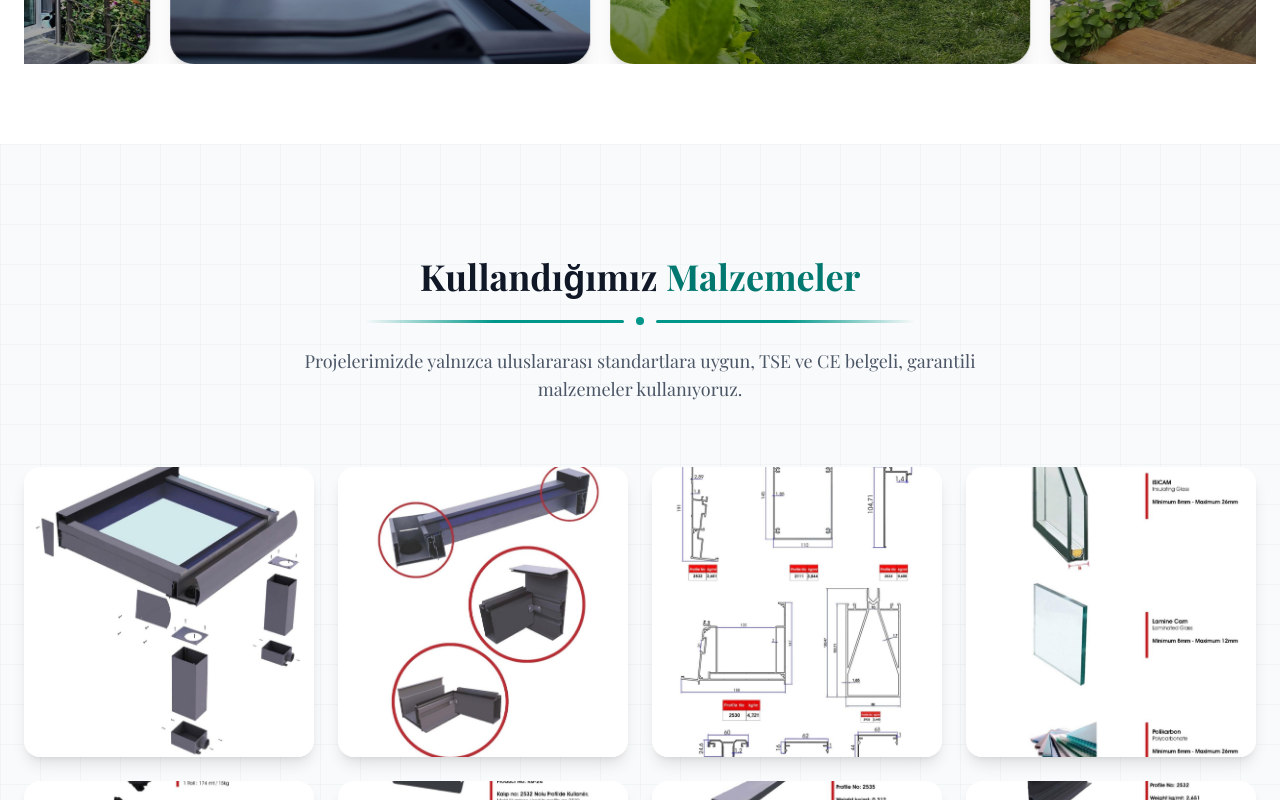
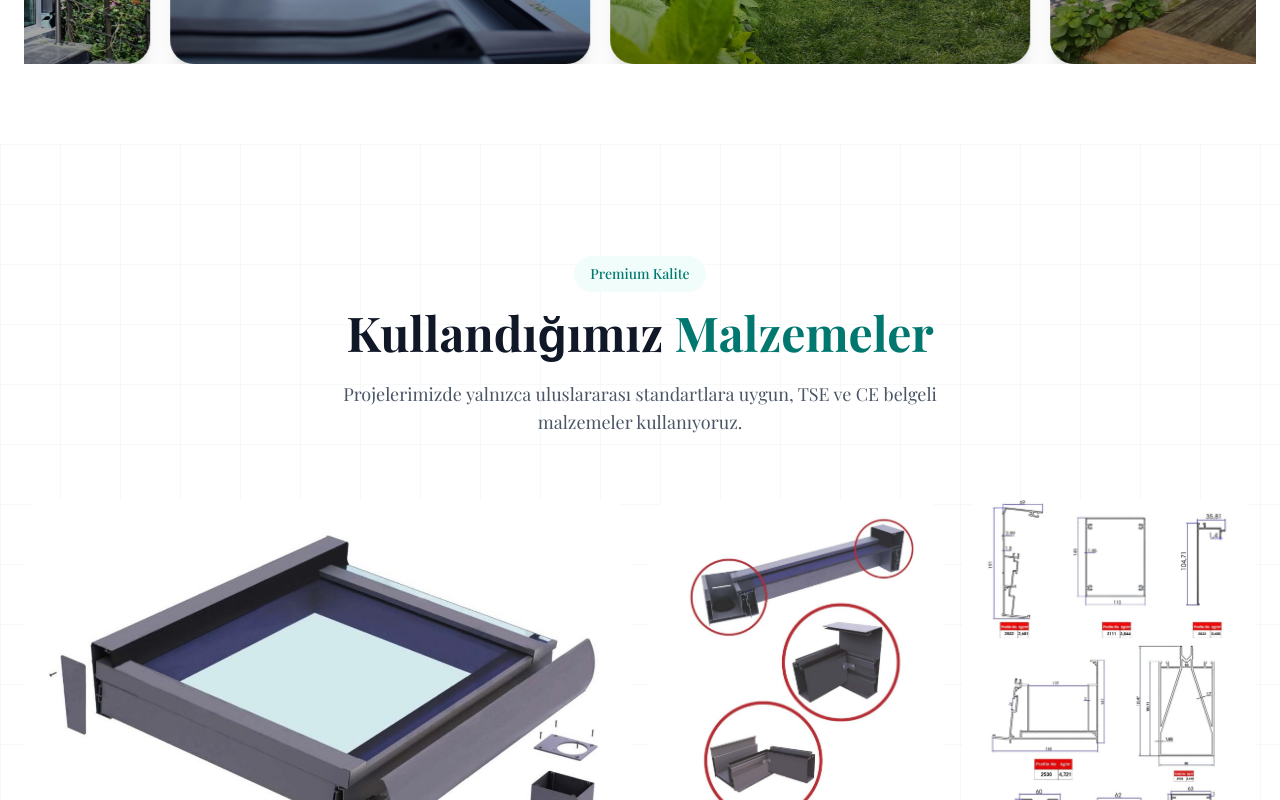
Before and after one commit to iddaasohbet/vipbahce, a Next.js app: page / in a window 1280 px wide. Shown: the part 2000-2800 px from the top of the page. Built offline with nearby package versions, Linux system fonts and the light colour scheme.

Commit message:
feat: UI improvements - materials section redesign, headset icon, CTA animations

```diff
--- a/src/app/globals.css
+++ b/src/app/globals.css
@@ -126,3 +126,17 @@ main {
 .snake-delay-4::before { animation-delay: 1.5s; }
 .snake-delay-5::before { animation-delay: 2s; }
 .snake-delay-6::before { animation-delay: 2.5s; }
+
+/* Pulse glow animation for CTA button */
+@keyframes pulse-glow {
+  0%, 100% {
+    box-shadow: 0 0 20px rgba(13, 148, 136, 0.4), 0 0 40px rgba(13, 148, 136, 0.2);
+  }
+  50% {
+    box-shadow: 0 0 30px rgba(13, 148, 136, 0.6), 0 0 60px rgba(13, 148, 136, 0.4);
+  }
+}
+
+.animate-pulse-glow {
+  animation: pulse-glow 2s ease-in-out infinite;
+}
--- a/src/components/FloatingContactBar.tsx
+++ b/src/components/FloatingContactBar.tsx
@@ -1,7 +1,7 @@
 "use client";
 
 import { motion, AnimatePresence } from "framer-motion";
-import { Phone, MessageCircle, Instagram, Mail, X, Sparkles } from "lucide-react";
+import { Phone, MessageCircle, Instagram, Mail, X, Sparkles, Headset } from "lucide-react";
 import { useState, useEffect } from "react";
 
 export default function FloatingContactBar() {
@@ -78,7 +78,7 @@ export default function FloatingContactBar() {
               {/* Shine effect */}
               <div className="absolute inset-0 rounded-full bg-gradient-to-tr from-white/30 via-transparent to-transparent" />
 
-              <Phone className="h-7 w-7 text-white" strokeWidth={2.5} />
+              <Headset className="h-7 w-7 text-white" strokeWidth={2.5} />
 
               {/* Badge */}
               <span className="absolute -right-1 -top-1 flex h-6 w-6 items-center justify-center rounded-full bg-red-500 text-[10px] font-bold text-white shadow-lg">
--- a/src/components/Hero.tsx
+++ b/src/components/Hero.tsx
@@ -175,11 +175,19 @@ export default function Hero() {
         <div className="flex flex-col md:flex-row items-center justify-center gap-3 md:gap-4 w-full md:w-auto px-6 md:px-0">
           <Link
             href="/teklif-al"
-            className="group relative overflow-hidden rounded-full bg-gradient-to-r from-teal-700 to-teal-800 px-5 md:px-8 py-2.5 md:py-4 text-sm md:text-base font-semibold text-white shadow-lg shadow-teal-700/40 transition-all hover:scale-105 hover:shadow-xl hover:shadow-teal-700/60 min-h-[44px] md:min-h-[48px] flex items-center justify-center w-[240px] md:w-auto"
+            className="group relative overflow-hidden rounded-full bg-gradient-to-r from-teal-700 to-teal-800 px-5 md:px-8 py-2.5 md:py-4 text-sm md:text-base font-semibold text-white shadow-lg shadow-teal-700/40 transition-all hover:scale-105 hover:shadow-xl hover:shadow-teal-700/60 min-h-[44px] md:min-h-[48px] flex items-center justify-center w-[240px] md:w-auto animate-pulse-glow"
             aria-label="Ücretsiz teklif almak için tıklayın"
           >
+            {/* Shimmer effect */}
+            <motion.span
+              animate={{ x: ["-100%", "200%"] }}
+              transition={{ duration: 2, repeat: Infinity, repeatDelay: 1 }}
+              className="absolute inset-0 bg-gradient-to-r from-transparent via-white/30 to-transparent skew-x-12"
+            />
+            {/* Pulse ring */}
+            <span className="absolute inset-0 rounded-full animate-ping bg-teal-400/30" style={{ animationDuration: "2s" }} />
             <span className="relative z-10 flex items-center gap-1.5">
-              Ücretsiz Teklif Alın
+              Ücretsiz Keşif
               <ArrowRight className="h-4 md:h-5 w-4 md:w-5 transition-transform group-hover:translate-x-1" aria-hidden="true" />
             </span>
           </Link>
--- a/src/components/Services.tsx
+++ b/src/components/Services.tsx
@@ -3,7 +3,7 @@
 import Image from "next/image";
 import { motion, AnimatePresence } from "framer-motion";
 import { useState } from "react";
-import { X, ChevronLeft, ChevronRight } from "lucide-react";
+import { X, ChevronLeft, ChevronRight, ZoomIn } from "lucide-react";
 
 // Malzeme resimleri
 const materials = [
@@ -19,6 +19,7 @@ const materials = [
 
 export default function Services() {
   const [selectedImage, setSelectedImage] = useState<number | null>(null);
+  const [hoveredId, setHoveredId] = useState<number | null>(null);
 
   const currentIndex = selectedImage ? materials.findIndex(m => m.id === selectedImage) : -1;
 
@@ -41,9 +42,11 @@ export default function Services() {
   };
 
   return (
-    <section id="malzemeler" className="relative overflow-hidden bg-gray-50 py-20 md:py-28">
-      {/* Background Pattern */}
-      <div className="absolute inset-0 bg-[linear-gradient(to_right,#0d4c4a08_1px,transparent_1px),linear-gradient(to_bottom,#0d4c4a08_1px,transparent_1px)] bg-[size:40px_40px]" />
+    <section id="malzemeler" className="relative overflow-hidden bg-white py-20 md:py-28">
+      {/* Background Effects */}
+      <div className="absolute inset-0">
+        <div className="absolute inset-0 bg-[linear-gradient(to_right,#0d4c4a08_1px,transparent_1px),linear-gradient(to_bottom,#0d4c4a08_1px,transparent_1px)] bg-[size:60px_60px]" />
+      </div>
 
       <div className="relative mx-auto max-w-7xl px-4 md:px-6">
         {/* Section Header */}
@@ -53,76 +56,192 @@ export default function Services() {
           viewport={{ once: true }}
           className="mb-16 text-center"
         >
-          <h2 className="mb-6 text-3xl font-bold text-gray-900 md:text-4xl">
+          <motion.span
+            initial={{ opacity: 0, scale: 0.9 }}
+            whileInView={{ opacity: 1, scale: 1 }}
+            viewport={{ once: true }}
+            className="mb-4 inline-block rounded-full border border-teal-600/30 bg-teal-50 px-4 py-2 text-sm font-medium text-teal-700"
+          >
+            Premium Kalite
+          </motion.span>
+
+          <h2 className="mb-6 text-3xl font-bold text-gray-900 md:text-4xl lg:text-5xl">
             Kullandığımız <span className="text-teal-700">Malzemeler</span>
           </h2>
 
-          {/* Animated Lines */}
-          <div className="relative mx-auto mb-6 flex h-[3px] w-full max-w-xl items-center justify-center gap-3">
-            <motion.div
-              initial={{ width: 0 }}
-              whileInView={{ width: "45%" }}
-              viewport={{ once: true }}
-              transition={{ duration: 1, ease: "easeOut", delay: 0.3 }}
-              className="h-full rounded-full bg-gradient-to-r from-transparent via-teal-600 to-teal-600"
-            />
-            <motion.div
-              initial={{ scale: 0, opacity: 0 }}
-              whileInView={{ scale: 1, opacity: 1 }}
-              viewport={{ once: true }}
-              transition={{ duration: 0.4, delay: 1.5 }}
-              className="h-2 w-2 rounded-full bg-teal-600"
-            />
-            <motion.div
-              initial={{ width: 0 }}
-              whileInView={{ width: "45%" }}
-              viewport={{ once: true }}
-              transition={{ duration: 1, ease: "easeOut", delay: 0.3 }}
-              className="h-full rounded-full bg-gradient-to-l from-transparent via-teal-600 to-teal-600"
-            />
-          </div>
-
           <p className="mx-auto max-w-2xl text-lg text-gray-600">
-            Projelerimizde yalnızca uluslararası standartlara uygun, TSE ve CE belgeli,
-            garantili malzemeler kullanıyoruz.
+            Projelerimizde yalnızca uluslararası standartlara uygun, TSE ve CE belgeli malzemeler kullanıyoruz.
           </p>
         </motion.div>
 
-        {/* Materials Grid - Only Images */}
-        <div className="grid grid-cols-2 gap-4 md:grid-cols-3 lg:grid-cols-4 md:gap-6">
-          {materials.map((material, index) => (
+        {/* Bento Grid - Desktop */}
+        <div className="hidden md:grid md:grid-cols-4 md:grid-rows-2 gap-4 md:gap-5 h-[600px] lg:h-[700px]">
+          {/* Large Left */}
+          <motion.div
+            initial={{ opacity: 0, x: -30 }}
+            whileInView={{ opacity: 1, x: 0 }}
+            viewport={{ once: true }}
+            transition={{ duration: 0.6 }}
+            onClick={() => setSelectedImage(materials[0].id)}
+            onMouseEnter={() => setHoveredId(materials[0].id)}
+            onMouseLeave={() => setHoveredId(null)}
+            className="group relative col-span-2 row-span-2 cursor-pointer overflow-hidden rounded-3xl"
+          >
+            <Image
+              src={materials[0].src}
+              alt="Malzeme 1"
+              fill
+              className="object-cover transition-transform duration-700 group-hover:scale-110"
+              sizes="50vw"
+            />
+            <div className="absolute inset-0 bg-gradient-to-t from-black/60 via-transparent to-transparent opacity-0 transition-opacity duration-300 group-hover:opacity-100" />
+            <motion.div
+              initial={{ scale: 0 }}
+              animate={hoveredId === materials[0].id ? { scale: 1 } : { scale: 0 }}
+              className="absolute inset-0 flex items-center justify-center"
+            >
+              <div className="flex h-16 w-16 items-center justify-center rounded-full bg-white/90 shadow-2xl backdrop-blur-sm">
+                <ZoomIn className="h-7 w-7 text-teal-700" />
+              </div>
+            </motion.div>
+            <div className="absolute inset-0 rounded-3xl border-2 border-white/0 transition-all duration-300 group-hover:border-teal-400/50" />
+          </motion.div>
+
+          {/* Top Right 2 */}
+          {materials.slice(1, 3).map((material, index) => (
+            <motion.div
+              key={material.id}
+              initial={{ opacity: 0, y: -20 }}
+              whileInView={{ opacity: 1, y: 0 }}
+              viewport={{ once: true }}
+              transition={{ duration: 0.5, delay: 0.1 * (index + 1) }}
+              onClick={() => setSelectedImage(material.id)}
+              onMouseEnter={() => setHoveredId(material.id)}
+              onMouseLeave={() => setHoveredId(null)}
+              className="group relative cursor-pointer overflow-hidden rounded-3xl"
+            >
+              <Image
+                src={material.src}
+                alt={`Malzeme ${index + 2}`}
+                fill
+                className="object-cover transition-transform duration-700 group-hover:scale-110"
+                sizes="25vw"
+              />
+              <div className="absolute inset-0 bg-gradient-to-t from-black/60 via-transparent to-transparent opacity-0 transition-opacity duration-300 group-hover:opacity-100" />
+              <motion.div
+                initial={{ scale: 0 }}
+                animate={hoveredId === material.id ? { scale: 1 } : { scale: 0 }}
+                className="absolute inset-0 flex items-center justify-center"
+              >
+                <div className="flex h-12 w-12 items-center justify-center rounded-full bg-white/90 shadow-xl backdrop-blur-sm">
+                  <ZoomIn className="h-5 w-5 text-teal-700" />
+                </div>
+              </motion.div>
+              <div className="absolute inset-0 rounded-3xl border-2 border-white/0 transition-all duration-300 group-hover:border-teal-400/50" />
+            </motion.div>
+          ))}
+
+          {/* Bottom Right 2 */}
+          {materials.slice(3, 5).map((material, index) => (
+            <motion.div
+              key={material.id}
+              initial={{ opacity: 0, y: 20 }}
+              whileInView={{ opacity: 1, y: 0 }}
+              viewport={{ once: true }}
+              transition={{ duration: 0.5, delay: 0.1 * (index + 3) }}
+              onClick={() => setSelectedImage(material.id)}
+              onMouseEnter={() => setHoveredId(material.id)}
+              onMouseLeave={() => setHoveredId(null)}
+              className="group relative cursor-pointer overflow-hidden rounded-3xl"
+            >
+              <Image
+                src={material.src}
+                alt={`Malzeme ${index + 4}`}
+                fill
+                className="object-cover transition-transform duration-700 group-hover:scale-110"
+                sizes="25vw"
+              />
+              <div className="absolute inset-0 bg-gradient-to-t from-black/60 via-transparent to-transparent opacity-0 transition-opacity duration-300 group-hover:opacity-100" />
+              <motion.div
+                initial={{ scale: 0 }}
+                animate={hoveredId === material.id ? { scale: 1 } : { scale: 0 }}
+                className="absolute inset-0 flex items-center justify-center"
+              >
+                <div className="flex h-12 w-12 items-center justify-center rounded-full bg-white/90 shadow-xl backdrop-blur-sm">
+                  <ZoomIn className="h-5 w-5 text-teal-700" />
+                </div>
+              </motion.div>
+              <div className="absolute inset-0 rounded-3xl border-2 border-white/0 transition-all duration-300 group-hover:border-teal-400/50" />
+            </motion.div>
+          ))}
+        </div>
+
+        {/* Second Row - Desktop */}
+        <div className="hidden md:grid md:grid-cols-3 gap-4 md:gap-5 mt-4 md:mt-5 h-[250px] lg:h-[300px]">
+          {materials.slice(5, 8).map((material, index) => (
             <motion.div
               key={material.id}
               initial={{ opacity: 0, y: 30 }}
               whileInView={{ opacity: 1, y: 0 }}
               viewport={{ once: true }}
-              transition={{ duration: 0.5, delay: index * 0.05 }}
+              transition={{ duration: 0.5, delay: 0.1 * index }}
               onClick={() => setSelectedImage(material.id)}
-              className="group cursor-pointer overflow-hidden rounded-2xl shadow-lg transition-all duration-300 hover:shadow-2xl hover:scale-[1.02]"
+              onMouseEnter={() => setHoveredId(material.id)}
+              onMouseLeave={() => setHoveredId(null)}
+              className="group relative cursor-pointer overflow-hidden rounded-3xl"
             >
-              <div className="relative aspect-square overflow-hidden">
+              <Image
+                src={material.src}
+                alt={`Malzeme ${index + 6}`}
+                fill
+                className="object-cover transition-transform duration-700 group-hover:scale-110"
+                sizes="33vw"
+              />
+              <div className="absolute inset-0 bg-gradient-to-t from-black/60 via-transparent to-transparent opacity-0 transition-opacity duration-300 group-hover:opacity-100" />
+              <motion.div
+                initial={{ scale: 0 }}
+                animate={hoveredId === material.id ? { scale: 1 } : { scale: 0 }}
+                className="absolute inset-0 flex items-center justify-center"
+              >
+                <div className="flex h-12 w-12 items-center justify-center rounded-full bg-white/90 shadow-xl backdrop-blur-sm">
+                  <ZoomIn className="h-5 w-5 text-teal-700" />
+                </div>
+              </motion.div>
+              <div className="absolute inset-0 rounded-3xl border-2 border-white/0 transition-all duration-300 group-hover:border-teal-400/50" />
+            </motion.div>
+          ))}
+        </div>
+
+        {/* Mobile Grid - Swipeable Cards */}
+        <div className="md:hidden">
+          <div className="grid grid-cols-2 gap-3">
+            {materials.map((material, index) => (
+              <motion.div
+                key={material.id}
+                initial={{ opacity: 0, scale: 0.9 }}
+                whileInView={{ opacity: 1, scale: 1 }}
+                viewport={{ once: true }}
+                transition={{ duration: 0.4, delay: index * 0.05 }}
+                onClick={() => setSelectedImage(material.id)}
+                className={`group relative cursor-pointer overflow-hidden rounded-2xl ${
+                  index === 0 ? 'col-span-2 h-48' : 'h-40'
+                }`}
+              >
                 <Image
                   src={material.src}
                   alt={`Malzeme ${index + 1}`}
                   fill
                   className="object-cover transition-transform duration-500 group-hover:scale-110"
-                  sizes="(max-width: 768px) 50vw, 25vw"
+                  sizes={index === 0 ? "100vw" : "50vw"}
                 />
-
-                {/* Hover Overlay */}
-                <div className="absolute inset-0 bg-teal-900/0 transition-all duration-300 group-hover:bg-teal-900/20" />
-
-                {/* Zoom Icon on Hover */}
-                <div className="absolute inset-0 flex items-center justify-center opacity-0 transition-opacity duration-300 group-hover:opacity-100">
-                  <div className="flex h-12 w-12 items-center justify-center rounded-full bg-white/90 shadow-lg backdrop-blur-sm">
-                    <svg className="h-5 w-5 text-teal-700" fill="none" viewBox="0 0 24 24" stroke="currentColor" strokeWidth={2}>
-                      <path strokeLinecap="round" strokeLinejoin="round" d="M21 21l-6-6m2-5a7 7 0 11-14 0 7 7 0 0114 0zM10 7v3m0 0v3m0-3h3m-3 0H7" />
-                    </svg>
-                  </div>
+                <div className="absolute inset-0 bg-gradient-to-t from-black/50 to-transparent" />
+                <div className="absolute bottom-3 left-3 flex h-8 w-8 items-center justify-center rounded-full bg-white/80 backdrop-blur-sm">
+                  <ZoomIn className="h-4 w-4 text-teal-700" />
                 </div>
-              </div>
-            </motion.div>
-          ))}
+                <div className="absolute inset-0 rounded-2xl border-2 border-white/0 transition-all group-active:border-teal-400/50" />
+              </motion.div>
+            ))}
+          </div>
         </div>
       </div>
 
@@ -191,7 +310,7 @@ export default function Services() {
 
             {/* Dots Indicator */}
             <div className="absolute bottom-6 left-1/2 flex -translate-x-1/2 gap-2">
-              {materials.map((material, index) => (
+              {materials.map((material) => (
                 <button
                   key={material.id}
                   onClick={(e) => {
```
